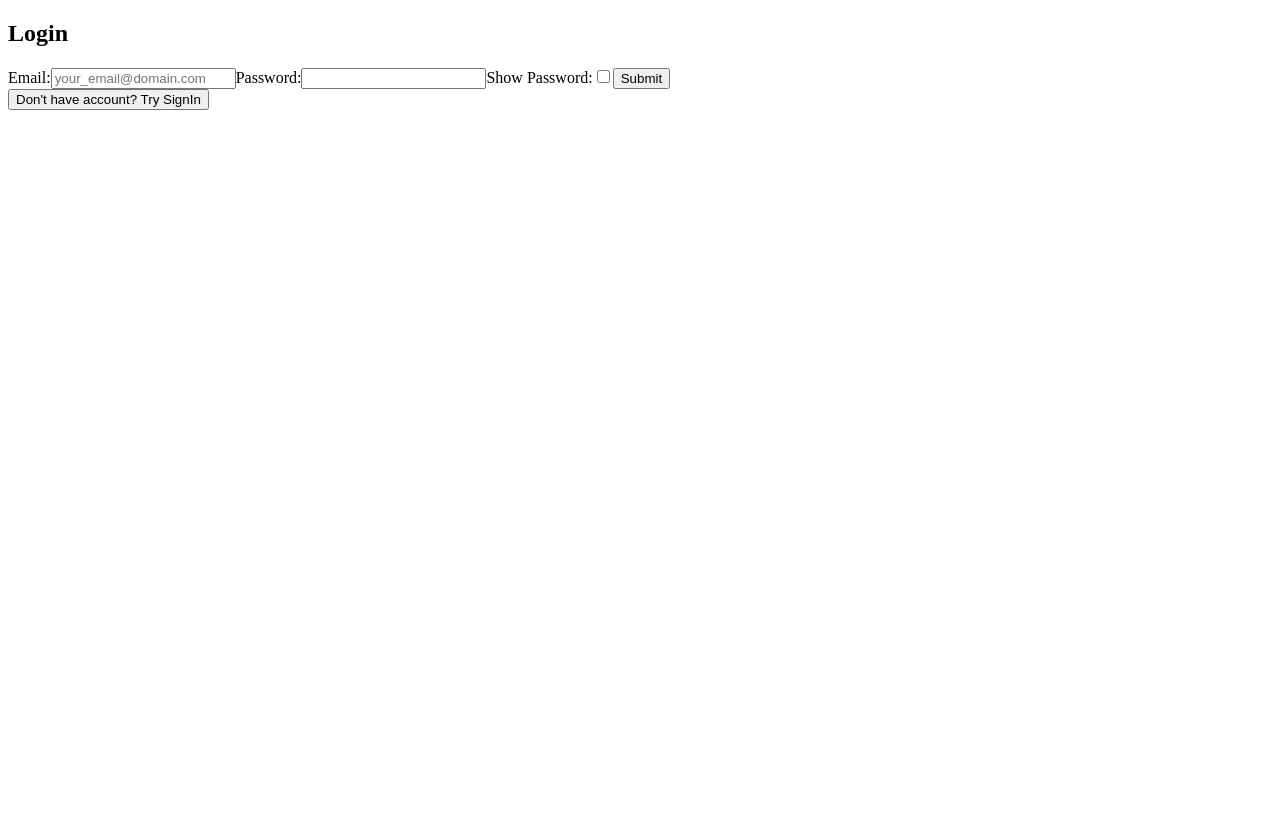
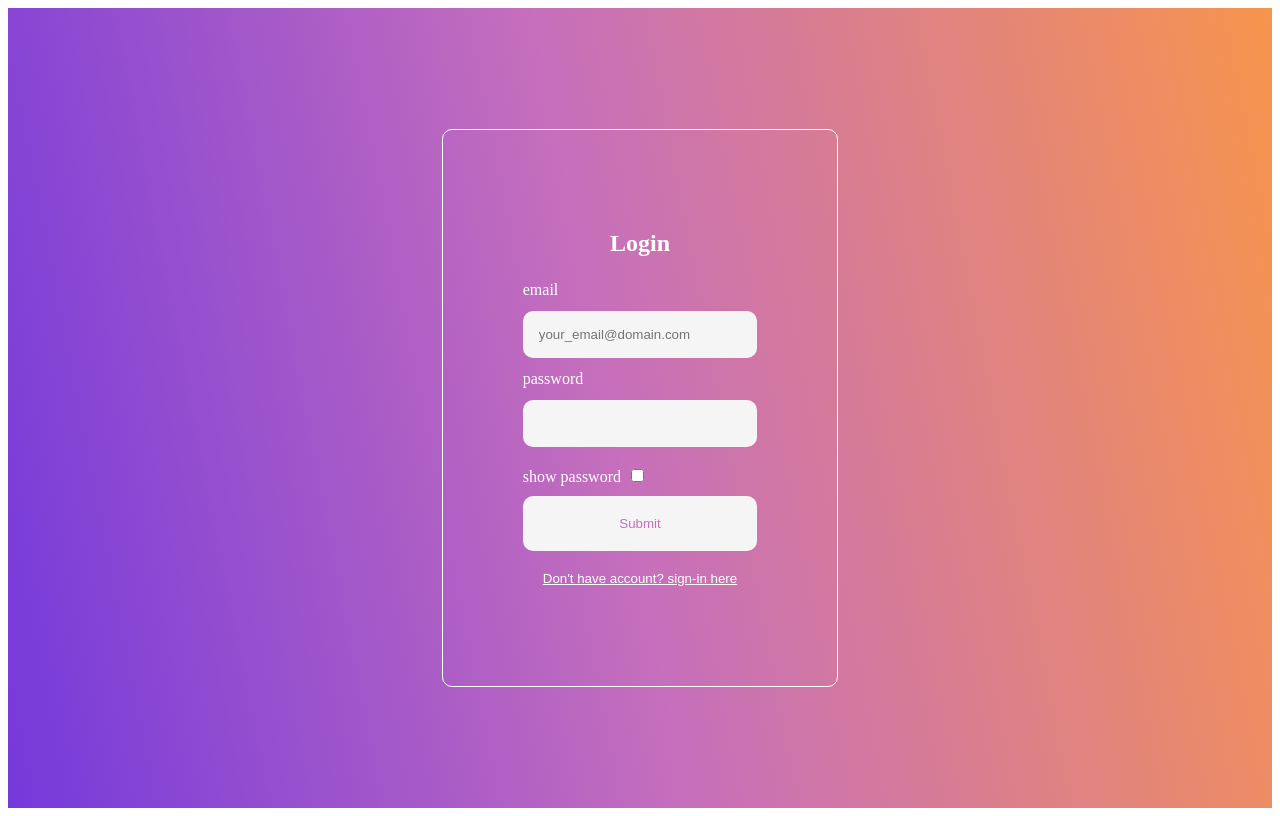
Before and after one commit to Rahul721999/password-manager-webapp-frontend, a React (Create React App) app: page / in a window 1280 px wide. Built offline with nearby package versions, Linux system fonts and the light colour scheme; no server answers.

Commit message:
css added for Auth-Forms

```diff
--- /dev/null
+++ b/src/App.css
@@ -0,0 +1,52 @@
+.App{
+    text-align: center;
+    display: flex;
+    min-height: 100vh;
+    align-items: center;
+    justify-content: center;
+    color: white;
+    background-image: linear-gradient(79deg, #7439db, #c66fbc 48%, #f7944D);
+}
+
+.auth-form-container, .login-form, .register-form{
+    display: flex;
+    flex-direction: column;
+}
+
+.auth-form-container{
+    padding: 5rem;
+    border: 1px solid white;
+    border-radius: 10px;
+    margin: 0.5rem;
+}
+
+label{
+    text-align: left;
+    padding: 0.25rem 0;
+}
+.box{
+    margin:10px;
+}
+input{
+    margin: 0.5rem 0;
+    padding: 1rem;
+    border: none;
+    border-radius: 10px;
+    background-color:whitesmoke;
+}
+
+button{
+    border: none;
+    background-color: whitesmoke;
+    /* background-image: linear-gradient(79deg, #f7944D, #c66fbc 48%,#7439db); */
+    color: #c66fbc;
+    padding:  20px;
+    border-radius: 10px;
+    cursor: pointer;
+}
+
+.link-btn{
+    background: none;
+    color: white;
+    text-decoration: underline;
+}
--- a/src/App.jsx
+++ b/src/App.jsx
@@ -1,5 +1,6 @@
 import {React, useState} from 'react';
 import { LoginPage, SignUp } from './components';
+import './App.css';
 const App = () =>{
     const [currForm, setCurrForm] = useState('login');
 
--- a/src/components/login.jsx
+++ b/src/components/login.jsx
@@ -63,11 +63,12 @@ const LoginPage = (props) => {
             <Dashboard/>)
     }
     return (
-        <div className="login">
+        <div className="auth-form-container">
             <h2>Login</h2>
 
-            <form onSubmit={handleSubmit}>
-                <label htmlFor="email">Email:</label>
+            <form className="login-form"
+                onSubmit={handleSubmit}>
+                <label htmlFor="email">email</label>
                 <input type="text" id="email"
                     value={email}
                     onChange={handleEmailChange}
@@ -77,7 +78,7 @@ const LoginPage = (props) => {
                     // Add required attribute for form validation
                 />
 
-                <label htmlFor="password">Password:</label>
+                <label htmlFor="password">password</label>
                 <input type={passwordType}
                     id="password"
                     value={password}
@@ -90,13 +91,16 @@ const LoginPage = (props) => {
                 />
 
                 <label>
-                    Show Password:
-                    <input type="checkbox"
+                    show password
+                    <input className="box" type="checkbox"
                         onChange={handleCheckBox}/>
                 </label>
                 <button type="submit">Submit</button>
             </form>
-            <button  onClick={()=> props.onFormSwitch('signup')}>Don't have account? Try SignIn</button>
+            <button className="link-btn"
+                onClick={
+                    () => props.onFormSwitch('signup')
+            }>Don't have account? sign-in here</button>
         </div>
 
     );
--- a/src/components/signup.jsx
+++ b/src/components/signup.jsx
@@ -40,20 +40,17 @@ const SignUp = (props) => {
                     "Accept": "/",
                     "Connection": "keep-alive"
                 },
-                body: JSON.stringify({
-                  "email" : email,
-                  "pass" : password,
-                  "first_name" : firstName,
-                  "last_name" : lastName,
-              })
+                body: JSON.stringify(
+                    {"email": email, "pass": password, "first_name": firstName, "last_name": lastName}
+                )
             })
 
-            if (response.ok){
+            if (response.ok) {
                 const data = await response.json();
                 console.log(data)
                 alert('sign in successful');
                 setSignedIn(true);
-            }else{
+            } else {
                 console.log(response)
                 const data = await response.json();
                 alert(data.message)
@@ -63,34 +60,35 @@ const SignUp = (props) => {
         }
     };
 
-    if (signedIn){
+    if (signedIn) {
         props.onFormSwitch('login')
     }
 
     return (
-        <div className="Register">
-            <h2>Login</h2>
+        <div className="auth-form-container">
+            <h2>SignIn</h2>
 
-            <form onSubmit={handleSubmit}>
-                <label htmlFor="fName"></label>
+            <form className="register-form"
+                onSubmit={handleSubmit}>
+                <label htmlFor="fName">name</label>
                 <input type="text" id="fname"
                     value={firstName}
                     onChange={handleFirstNameChange}
                     name="fname"
-                    placeholder="your full name"
+                    placeholder="Name"
                     required
                     // Add required attribute for form validation
                 />
-                <label htmlFor="lName"></label>
+                <label htmlFor="lName">last name</label>
                 <input type="text" id="lname"
                     value={lastName}
                     onChange={handleLastNameChange}
                     name="lname"
-                    placeholder="your full name"
+                    placeholder="surname"
                     required
                     // Add required attribute for form validation
                 />
-                <label htmlFor="email">Email:</label>
+                <label htmlFor="email">email:</label>
                 <input type="text" id="email"
                     value={email}
                     onChange={handleEmailChange}
@@ -100,7 +98,7 @@ const SignUp = (props) => {
                     // Add required attribute for form validation
                 />
 
-                <label htmlFor="password">Password:</label>
+                <label htmlFor="password">password</label>
                 <input type="text" id="password"
                     value={password}
                     onChange={handlePasswordChange}
@@ -113,9 +111,10 @@ const SignUp = (props) => {
 
                 <button type="submit">Submit</button>
             </form>
-            <button onClick={
+            <button className="link-btn"
+                onClick={
                     () => props.onFormSwitch('login')
-            }>Already have account? Try LogIn</button>
+            }>Already have account? Log-In</button>
         </div>
 
     )
```
Lines whose indentation alone changed are shown as unchanged.
